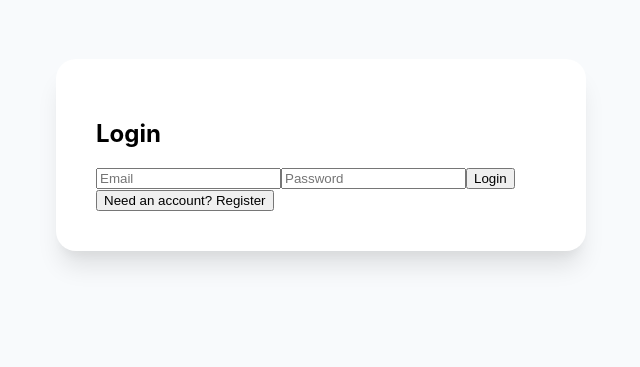
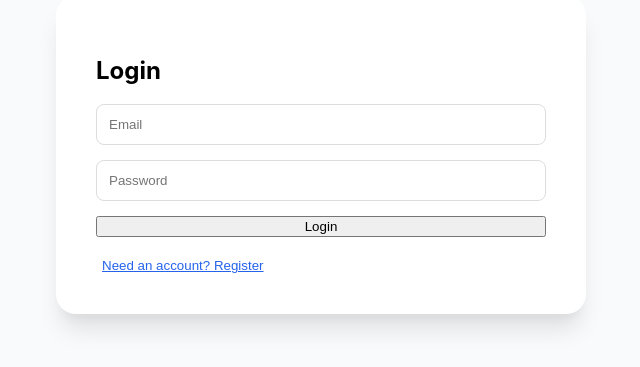
Before and after one commit to Utkarshende/mern-todo-list, a React (Create React App) app in the folder frontend/: page / in a window 1280 px wide. Shown: the part 265-632 px from the top of the page, without its empty margins (319-959 px from the left). Built offline with nearby package versions, Linux system fonts and the light colour scheme.

Commit message:
style(auth): add styles for login and registration forms

```diff
--- a/frontend/src/App.css
+++ b/frontend/src/App.css
@@ -140,3 +140,39 @@ h1 {
   padding: 20px;
   color: var(--text-muted);
 }
+.auth-container form {
+    display: flex;
+    flex-direction: column;
+    gap: 15px;
+}
+
+.auth-container input {
+    padding: 12px;
+    border: 1px solid #ddd;
+    border-radius: 8px;
+}
+
+.toggle-auth {
+    background: none;
+    border: none;
+    color: var(--primary);
+    cursor: pointer;
+    margin-top: 20px;
+    text-decoration: underline;
+}
+
+.header-flex {
+    display: flex;
+    justify-content: space-between;
+    align-items: center;
+    margin-bottom: 20px;
+}
+
+.logout-btn {
+    background: #f1f5f9;
+    color: var(--text-muted);
+    border: none;
+    padding: 5px 10px;
+    border-radius: 6px;
+    cursor: pointer;
+}
```
